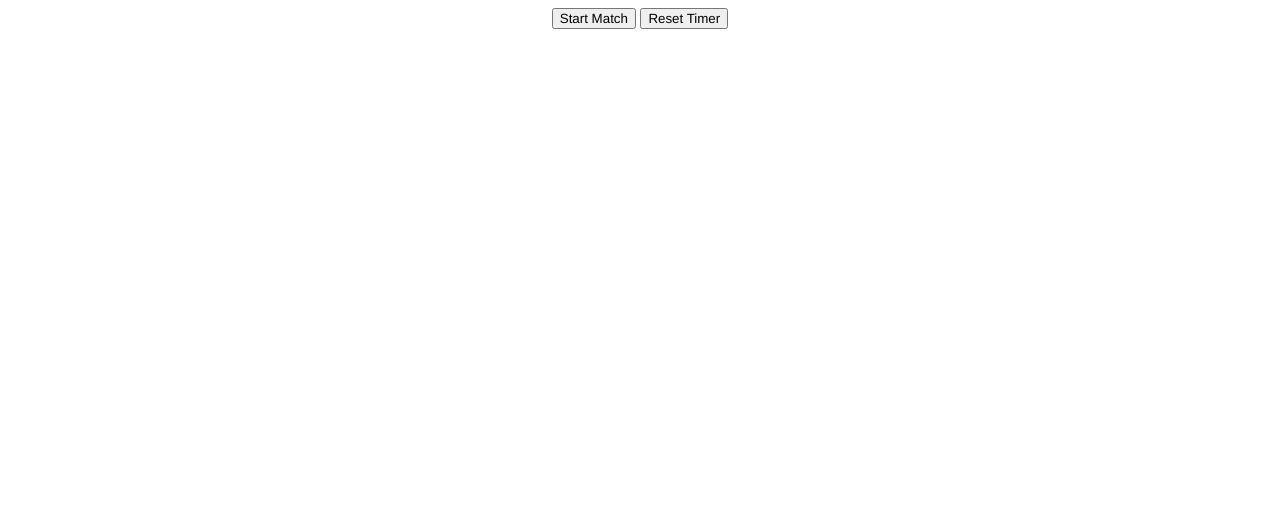
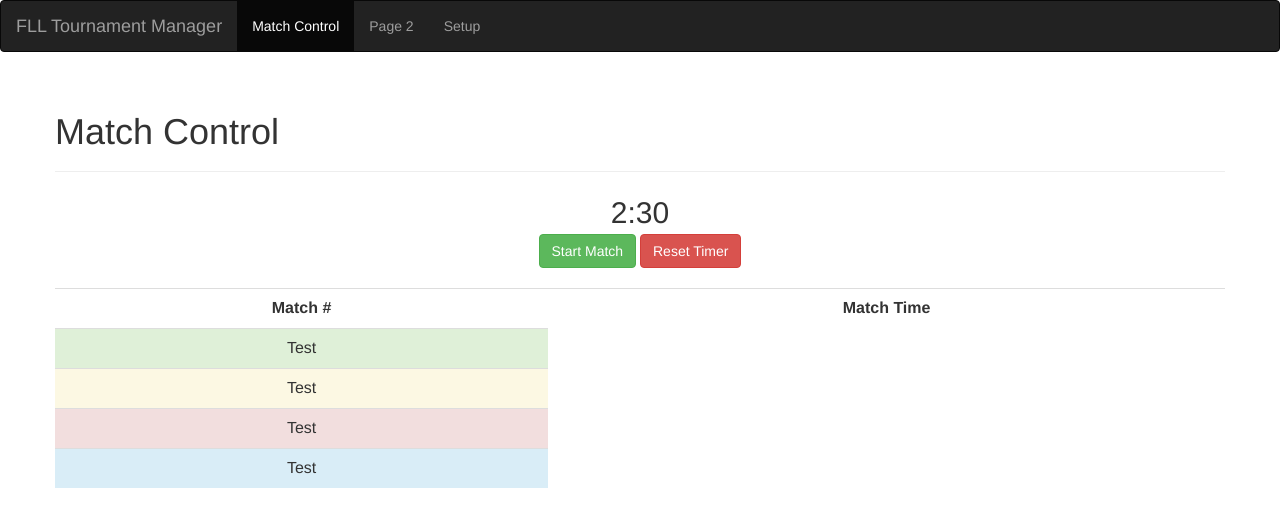
Before and after one commit to androb4/FLL-Tournament-Manager, a plain HTML site: page match_control.html in a window 1280 px wide. Drawn offline with Linux system fonts and the light colour scheme.

Commit message:
Added code to format html with bootstrap. Added a setup page for configuring the tournament.

```diff
--- a/match_control.html
+++ b/match_control.html
@@ -1,13 +1,65 @@
 <html>
+
 <head>
   <title>Match Control</title>
+  <meta charset="utf-8">
+  <meta name="viewport" content="width=device-width, initial-scale=1">
+  <link rel="stylesheet" type="text/css" href="/lib/bootstrap/css/bootstrap.min.css">
   <script src="/js/jquery-1.11.3.min.js"></script>
+  <script src="/lib/bootstrap/js/bootstrap.min.js"></script>
   <script src="/js/match_control.js"></script>
-    <link rel="stylesheet" href="css/display_audience.css">
 </head>
 
 <body>
-    <button value="Start Match" id="startMatchBtn">Start Match</button>
-    <button value="Reset Timer" id="resetTimerBtn">Reset Timer</button>
+  <nav class="navbar navbar-default navbar-inverse">
+    <div class="container-fluid">
+      <div class="navbar-header">
+        <a class="navbar-brand" href="/index">FLL Tournament Manager</a>
+      </div>
+      <div>
+        <ul class="nav navbar-nav">
+          <li class="active"><a href="/match_control">Match Control</a></li>
+          <li><a href="#">Page 2</a></li>
+          <li><a href="/setup">Setup</a></li>
+        </ul>
+      </div>
+    </div>
+  </nav>
+  <div class="container-fluid" style="margin-left:40px; margin-right:40px">
+    <div class="page-header">
+      <h1>Match Control
+        <small></small>
+      </h1>
+    </div>
+    <div style="text-align:center">
+      <div id="countdown" style="font-size:30px">
+        2:30
+      </div>
+
+      <button class="btn btn-success" value="Start Match" id="startMatchBtn">Start Match</button>
+      <button class="btn btn-danger" value="Reset Timer" id="resetTimerBtn">Reset Timer</button>
+      <br>
+      <br>
+      <table class="table" style="text-align:center">
+        <tr>
+          <td><b>Match #</b></td>
+          <td><b>Match Time</b></td>
+        </tr>
+        <tr class="success">
+          <td>Test</td>
+        </tr>
+        <tr class="warning">
+          <td>Test</td>
+        </tr>
+        <tr class="danger">
+          <td>Test</td>
+        </tr>
+        <tr class="info">
+          <td>Test</td>
+        </tr>
+      </table>
+    </div>
+  </div>
 </body>
+
 </html>
```
Also changed, not shown: setup.html (+52 -5 lines). Lines whose indentation alone changed are shown as unchanged.
